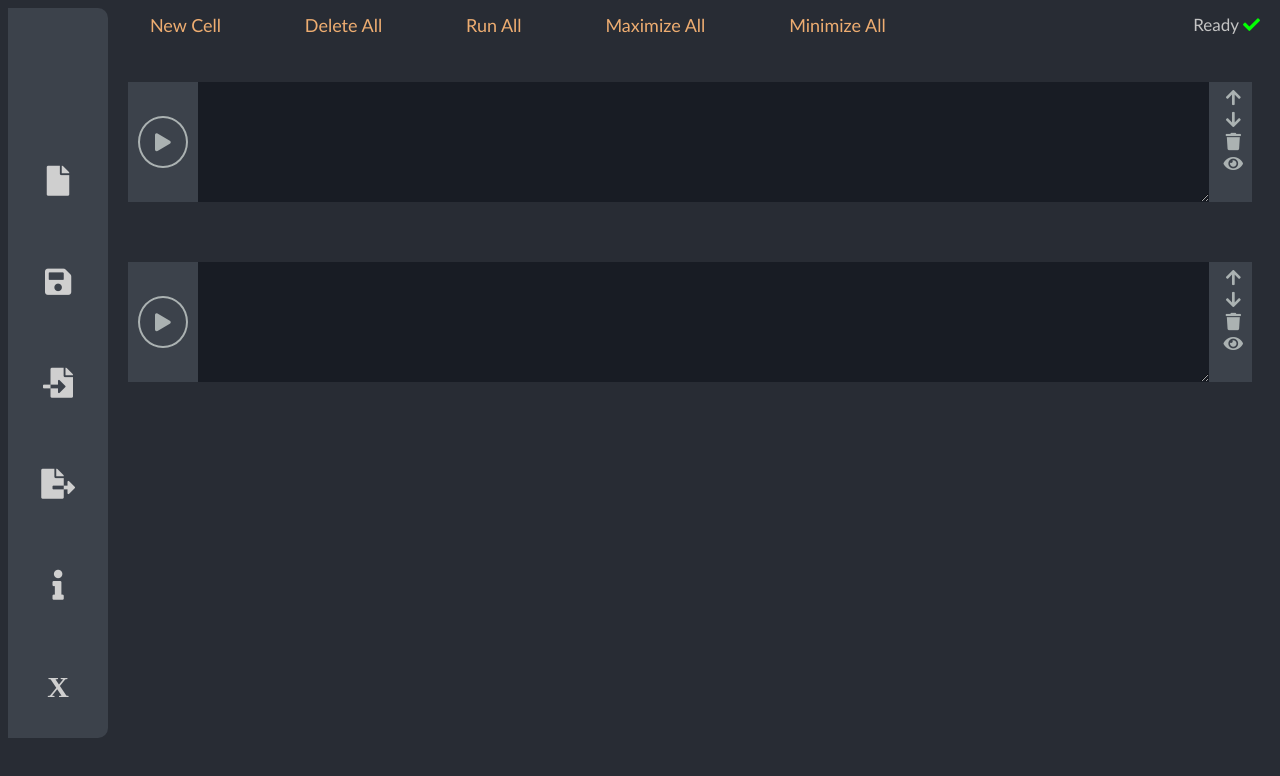
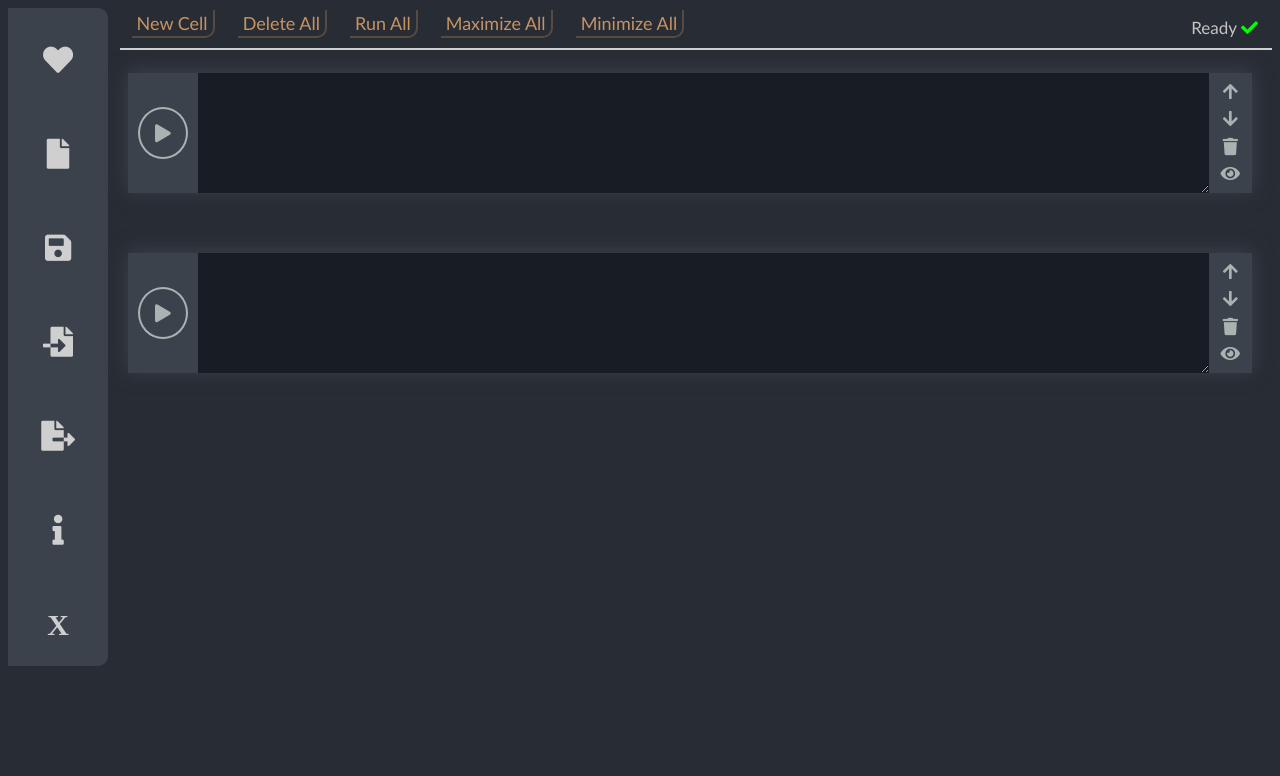
Before and after one commit to Bishadkoju/TextSimilarityFrontend, a React (Create React App) app: page / in a window 1280 px wide. Shown: the top 776 px of the page. Built offline with nearby package versions, Linux system fonts and the light colour scheme; a web font is replaced by a local one.

Commit message:
fronted added

```diff
--- a/src/component/Cell/index.js
+++ b/src/component/Cell/index.js
@@ -13,8 +13,8 @@ const Cell = ({ id, onFocusChange }, ref) => {
 
   useImperativeHandle(ref, () => ({
     runCell,
-    maximizeCell: ()=> setShowOutput(true),
-    minimizeCell: ()=> setShowOutput(false)
+    maximizeCell: () => setShowOutput(true),
+    minimizeCell: () => setShowOutput(false)
   }));
 
   const handleFocus = () => {
@@ -37,7 +37,7 @@ const Cell = ({ id, onFocusChange }, ref) => {
   }
 
   const handleKeyDown = (e) => {
-    if (e.keyCode === 13 && e.shiftKey){
+    if (e.keyCode === 13 && e.shiftKey) {
       e.preventDefault()
       runCell()
     }
@@ -76,7 +76,20 @@ const Cell = ({ id, onFocusChange }, ref) => {
           </li>
         </ul>
       </div>
-      {showOutput && <div className="output-cell">Your output is here..</div>}
+      {showOutput && <div className="output-cell">
+        <label class="radio-container">One
+          <input type="radio" name="radio" />
+          <span class="checkmark"></span>
+        </label>
+        <label class="radio-container">Two
+          <input type="radio" name="radio" />
+          <span class="checkmark"></span>
+        </label>
+        <label class="radio-container">Three
+          <input type="radio" name="radio" />
+          <span class="checkmark"></span>
+        </label>
+      </div>}
     </div>
   );
 };
--- a/src/component/Cell/style.css
+++ b/src/component/Cell/style.css
@@ -6,10 +6,6 @@
     display:none;
 }
 
-/* li:hover .explain{
-    display: inline;
-} */
-
 .input-cell{
     background-color:#3c424b;
     padding-left: 10px;
@@ -17,6 +13,9 @@
     align-items: center;
     display: flex;
     position: relative;
+    /* box-shadow: 0em 0.5em 0.5em -0.5em #c4c4c4; */
+    filter: drop-shadow(0px -2px 10px #3c424b);
+
 }
 
 .input-cell i{
@@ -34,6 +33,12 @@
     border:2px solid #cfcfcf;
 }
 
+.options i:hover{
+    color:white;
+    background-color:#3c424b;
+    border:none;
+}
+
 .options{
     display: block;
     position: absolute;
@@ -47,7 +52,7 @@
 
 .options i{
     font-size: 17.34999898989899px;
-    padding: 2px;
+    padding: 5px;
     margin: 0px 2px 0px 2px;
     border: 0px;
 }
@@ -58,11 +63,13 @@
 
 .output-cell {
     background-color: #181c24;
+    border-top:2px solid #3c424b;
     color:#abb2b2;
     font-size: 15px;
     padding:10px;
     margin :10px;
-    margin-top:-8px;
+    margin-top:-9px;
+    margin-left:80px;
     align-items: center;
     transition: all 0.4s;
 }
@@ -102,3 +109,81 @@
     flex-grow: 1;
     flex-direction: column;
 }
+
+.radio-container {
+    display: block;
+    position: relative;
+    margin-top: 0px !important;
+    padding-left: 25px;
+    cursor: pointer;
+    font-size: 15px;
+  }
+
+  /* Hide the browser's default radio button */
+  .radio-container input {
+    position: absolute;
+    opacity: 0;
+    cursor: pointer;
+  }
+
+  /* Create a custom radio button */
+  .checkmark {
+    position: absolute;
+    top: 3px;
+    left: 0;
+    height: 15px;
+    width: 15px;
+    background-color: #abb2b2;
+    border-radius: 50%;
+  }
+
+  /* On mouse-over, add a grey background color */
+  .radio-container:hover input ~ .checkmark {
+    background: #3c424b;
+  }
+
+  /* When the radio button is checked, add a blue background */
+  .radio-container input:checked ~ .checkmark {
+    background-color:#abb2b2;
+  }
+
+  /* Create the indicator (the dot/circle - hidden when not checked) */
+  .checkmark:after {
+    content: "";
+    position: absolute;
+    display: none;
+  }
+
+  /* Show the indicator (dot/circle) when checked */
+  .radio-container input:checked ~ .checkmark:after {
+    display: block;
+  }
+
+  /* Style the indicator (dot/circle) */
+  .radio-container .checkmark:after {
+      top: 3.6px;
+      left: 3.6px;
+      width: 8px;
+      height: 8px;
+      border-radius: 50%;
+      background: #3c424b;
+  }
+
+  .input-cell ::-webkit-scrollbar {
+    width: 10px;
+    padding-right:10px;
+  }
+
+  ::-webkit-scrollbar-track {
+    box-shadow: inset 0 0 5px grey;
+    border-radius: 10px;
+  }
+
+  ::-webkit-scrollbar-thumb {
+    background:#5c4e41;
+    border-radius: 10px;
+  }
+
+  ::-webkit-scrollbar-thumb:hover {
+    background: #eead71;
+  }
--- a/src/component/Navbar/index.js
+++ b/src/component/Navbar/index.js
@@ -4,37 +4,35 @@ import "./style.css";
 const Navbar = () => {
   return (
     <div className="navbar">
-    <br />
-    <br />
-    <br />
-    <br />
+      <div className="navbar_container">
+        <i className="fa fa-heart">
+          <div className="description">Open</div>
+        </i>
 
-  <div className="navbar_container">
         <i className="fa fa-file">
           <div className="description">Open</div>
         </i>
-    <br />
+
         <i className="fa fa-save">
           <div className="description">Save</div>
         </i>
-    <br />
+
         <i className="fa fa-file-import">
           <div className="description">Import</div>
         </i>
-    <br />
+
         <i className="fa fa-file-export">
           <div className="description">Export</div>
         </i>
-    <br />
+
         <i className="fa fa-info">
           <div className="description">Help</div>
         </i>
-    <br />
+
         <i className="fa fa-right">X
           <div className="description">Exit</div>
         </i>
-    <br />
-    <br />
+
       </div>
     </div>
   );
--- a/src/component/Navbar/style.css
+++ b/src/component/Navbar/style.css
@@ -1,30 +1,27 @@
 .navbar{
     background-color:#3c424b;
-    position: relative;
+    position: fixed;
     border-radius: 0px 10px 10px 0px;
     width:100px;
-    top:0em;
-    height:45.6em;
-
 }
 
 .navbar_container{
   text-align: center;
+  display:flex;
+  flex-direction: column;
 }
 
 .navbar i{
     color:#cfcfcf;
     font-size: 30px;
-    padding-top:60px;
+    padding: 27px;
     margin-top: 10px;
-    /* transition: all 0.1s; */
     position: relative;
 }
 .navbar .description{
     display:none;
 }
 .navbar i:hover{
-    padding-top:50px;
     font-size:40px;
 }
 
@@ -37,7 +34,7 @@
     position: absolute;
     text-align:center;
     left:75px;
-    top:60px;
+    top:40px;
     background-color: rgb(177, 177, 177);
     border-radius:0px 10px 10px 10px;
     padding:5px;
@@ -55,3 +52,13 @@ exit{
 .sub_options{
     display:none;
 }
+
+nav{
+    position: fixed;
+    width:90%;
+    left:120px;
+    border-bottom:2px solid #cfcfcf;
+    background-color: #282c34;
+    margin-top:-8px;
+    z-index: 1;
+}
--- a/src/component/Test.js
+++ b/src/component/Test.js
@@ -58,12 +58,15 @@ const Test = () => {
   return (
     <div className="container">
       <Navbar />
-      <div className="main-section">
+      <nav>
         <button onClick={addCell}>New Cell</button>
         <button onClick={deleteAll}>Delete All</button>
         <button onClick={runAll}>Run All</button>
         <button onClick={maximizeAll}>Maximize All</button>
         <button onClick={minimizeAll}>Minimize All</button>
+      </nav>
+      <div className="main-section">
+
         {cells.map((item, i) => (
           <Cell
             key={item.id}
--- a/src/index.css
+++ b/src/index.css
@@ -41,6 +41,8 @@ a {
   .main-section{
       top:38%;
       height:60%;
+      margin-left:100px;
+      margin-top:25px;
       flex-grow: 1;
   }
 
@@ -56,7 +58,6 @@ a {
       left:21%;
       margin:0%;
       padding:10px 50px;
-      /* overflow-y: scroll; */
   }
 
   .button{
@@ -71,27 +72,37 @@ a {
     left:10%;
   }
 
-
   button{
-      margin:4px 3%;
+      border-radius:5px;
+      padding:2px 5px;
+      margin:10px 1%;
       color:#eead71;
       background-color:#282c34;
-      border:1px solid #282c34;
+      opacity: 80%;
+      border:0px;
+      border-right:2px solid rgb(238,173,113,0.3);
+      border-bottom:2px solid rgb(238,173,113,0.3);
+      border-radius:10px 0px;
       font-size: 18px;
       font-family: 'Trebuchet MS', 'Lucida Sans Unicode', 'Lucida Grande', 'Lucida Sans', Arial, sans-serif;
   }
 
   button:hover{
-      border:1px solid white;
+      background-color:#eead71;
+      color:#282c34;
+      transition:0.2s;
   }
 
   .status{
       position: absolute;
-      top:10px;
+      top:15px;
       right:20px;
       padding-top:4px;
       color:#c4c4c4;
+      background-color:#282c34;
+      padding:2px;
       font-size: 17px;
+      z-index:1;
       font-family: 'Trebuchet MS', 'Lucida Sans Unicode', 'Lucida Grande', 'Lucida Sans', Arial, sans-serif;
   }
   .status i{
```
Lines whose indentation alone changed are shown as unchanged.
